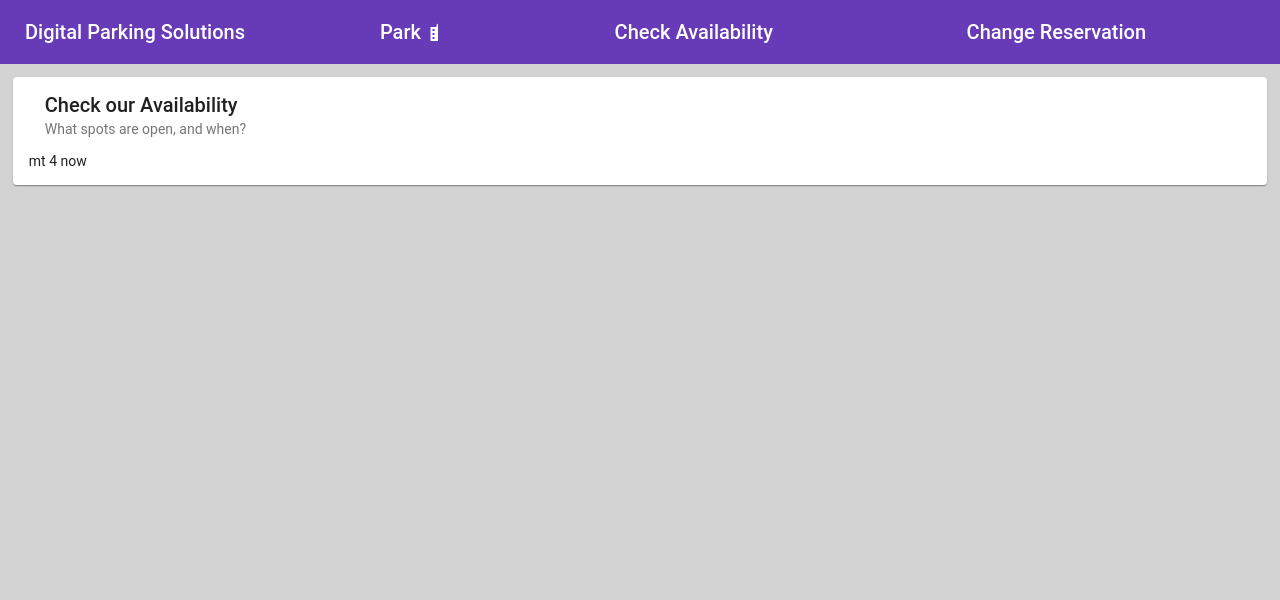
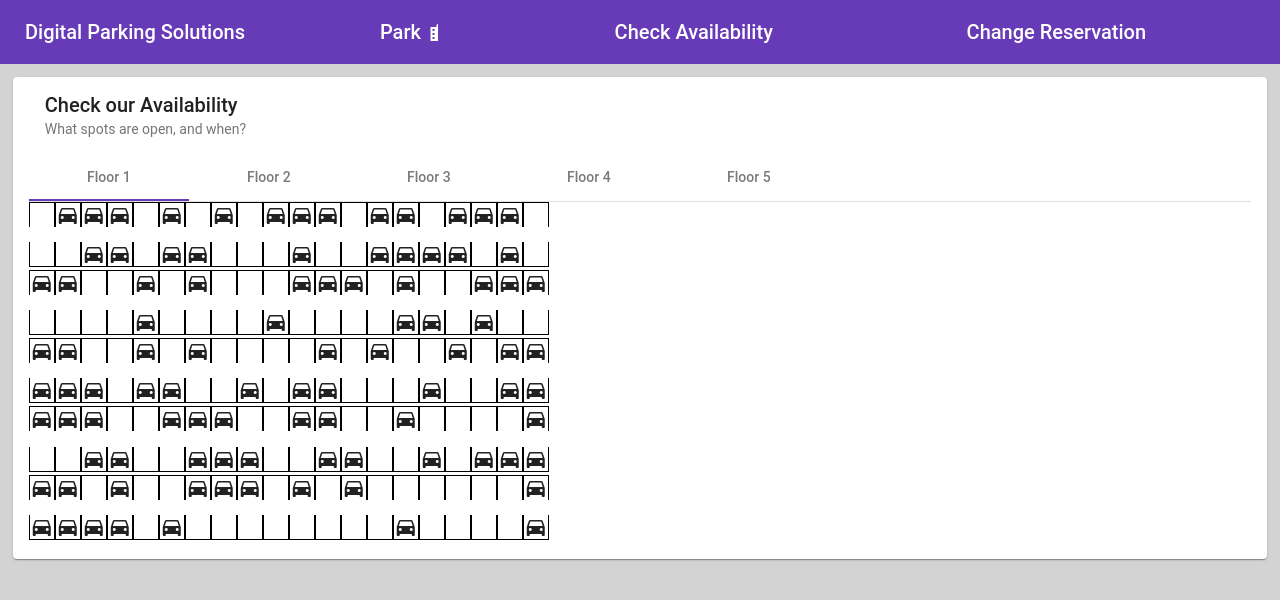
Before and after one commit to arensbrendan/CS3910DigitalParkingSolutions, an Angular app: page /look in a window 1280 px wide. Shown: the top 600 px of the page. Built offline with nearby package versions, Linux system fonts and the light colour scheme.

Commit message:
empty lot code

```diff
--- a/src/app/app.module.ts
+++ b/src/app/app.module.ts
@@ -25,6 +25,7 @@ import {PrintTicketComponent} from "./parking-reservation/ticket-created/print/p
 import {
   ConfirmedTicketComponent
 } from './parking-reservation/ticket-created/confirmed-ticket/confirmed-ticket.component';
+import {MatTabsModule} from "@angular/material/tabs";
 
 @NgModule({
   declarations: [
@@ -52,7 +53,8 @@ import {
     MatDatepickerModule,
     MatNativeDateModule,
     MatSlideToggleModule,
-    MatDialogModule
+    MatDialogModule,
+    MatTabsModule
   ],
   providers: [],
   bootstrap: [AppComponent]
--- a/src/app/check-availiability/check-availiability.component.css
+++ b/src/app/check-availiability/check-availiability.component.css
@@ -0,0 +1,21 @@
+.pink {
+  background-color: pink;
+  margin: 1%;
+}
+
+.car-icon-even {
+  border: 1px solid black;
+  border-bottom: none;
+  margin: 0;
+}
+
+
+.car-icon-odd {
+  border: 1px solid black;
+  border-top: none;
+  margin: 1% 0 0;
+}
+
+.show {
+  color: white;
+}
--- a/src/app/check-availiability/check-availiability.component.html
+++ b/src/app/check-availiability/check-availiability.component.html
@@ -4,6 +4,15 @@
     <mat-card-subtitle>What spots are open, and when?</mat-card-subtitle>
   </mat-card-header>
   <mat-card-content class="center">
-    mt 4 now
+    <mat-tab-group>
+      <mat-tab *ngFor="let floor of parkingSpaces; let i = index" label="Floor {{i+1}}">
+        <div *ngFor="let row of floor; let odd = odd; let even = even">
+          <mat-icon *ngFor="let space of row" [class.car-icon-even]="even" [class.car-icon-odd]="odd"
+                    [class.show]="space" class="car-icon">directions_car
+          </mat-icon>
+        </div>
+      </mat-tab>
+    </mat-tab-group>
+
   </mat-card-content>
 </mat-card>
--- a/src/app/check-availiability/check-availiability.component.ts
+++ b/src/app/check-availiability/check-availiability.component.ts
@@ -7,10 +7,23 @@ import {Component, OnInit} from '@angular/core';
 })
 export class CheckAvailiabilityComponent implements OnInit {
 
+  parkingSpaces: Array<Array<Array<boolean>>> | undefined;
   constructor() {
   }
 
   ngOnInit(): void {
+    let i, j, k;
+    this.parkingSpaces = [];
+    for (i = 0; i < 5; i++) {
+      this.parkingSpaces[i] = [];
+      for (j = 0; j < 10; j++) {
+        this.parkingSpaces[i][j] = [];
+        for (k = 0; k < 20; k++) {
+          this.parkingSpaces[i][j][k] = Math.random() < 0.5;
+        }
+      }
+    }
+
   }
 
 }
```
Also changed, not shown: package.json (+14 -1 lines), 1 other file (tests, documents, lock files or other folders).
